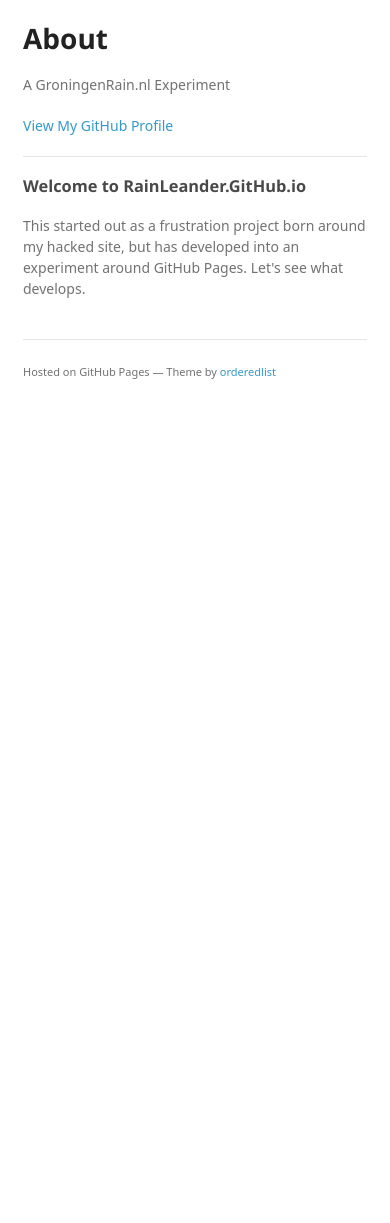
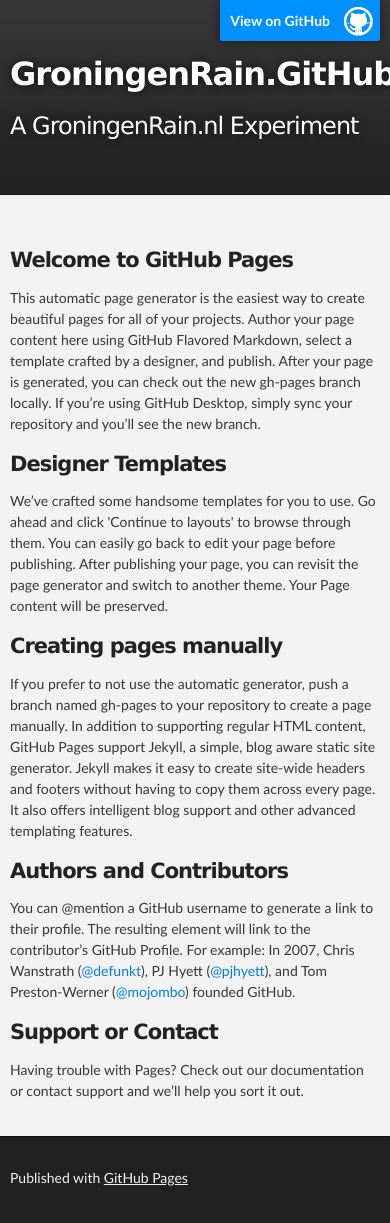
Before and after one commit to rainleander/rainleander.github.io, a Jekyll site: the page index.html, which Jekyll copies as it is, in a window 390 px wide. Built offline with Jekyll 4.4.1, drawn with Linux system fonts in a browser that asks for light colours; some web fonts are replaced; before the commit the page ends 900 px from its top, so only the background shows below that.

Commit message:
Replace master branch with page content via GitHub

```diff
--- a/index.html
+++ b/index.html
@@ -1,37 +1,58 @@
-<!doctype html>
+<!DOCTYPE html>
 <html>
+
   <head>
-    <meta charset="utf-8">
+    <meta charset='utf-8'>
     <meta http-equiv="X-UA-Compatible" content="chrome=1">
-    <title>About by rainleander</title>
+    <meta name="description" content="GroningenRain.GitHub.io : A GroningenRain.nl Experiment">
 
-    <link rel="stylesheet" href="stylesheets/styles.css">
-    <link rel="stylesheet" href="stylesheets/github-light.css">
-    <meta name="viewport" content="width=device-width">
-    <!--[if lt IE 9]>
-    <script src="//html5shiv.googlecode.com/svn/trunk/html5.js"></script>
-    <![endif]-->
+    <link rel="stylesheet" type="text/css" media="screen" href="stylesheets/stylesheet.css">
+
+    <title>GroningenRain.GitHub.io</title>
   </head>
+
   <body>
-    <div class="wrapper">
-      <header>
-        <h1>About</h1>
-        <p>A GroningenRain.nl Experiment</p>
+
+    <!-- HEADER -->
+    <div id="header_wrap" class="outer">
+        <header class="inner">
+          <a id="forkme_banner" href="https://github.com/rainleander">View on GitHub</a>
+
+          <h1 id="project_title">GroningenRain.GitHub.io</h1>
+          <h2 id="project_tagline">A GroningenRain.nl Experiment</h2>
+
+        </header>
+    </div>
+
+    <!-- MAIN CONTENT -->
+    <div id="main_content_wrap" class="outer">
+      <section id="main_content" class="inner">
+        <h3>
+<a id="welcome-to-github-pages" class="anchor" href="#welcome-to-github-pages" aria-hidden="true"><span aria-hidden="true" class="octicon octicon-link"></span></a>Welcome to GitHub Pages</h3>
+<p>This automatic page generator is the easiest way to create beautiful pages for all of your projects. Author your page content here using GitHub Flavored Markdown, select a template crafted by a designer, and publish. After your page is generated, you can check out the new gh-pages branch locally. If you’re using GitHub Desktop, simply sync your repository and you’ll see the new branch.</p>
+<h3>
+<a id="designer-templates" class="anchor" href="#designer-templates" aria-hidden="true"><span aria-hidden="true" class="octicon octicon-link"></span></a>Designer Templates</h3>
+<p>We’ve crafted some handsome templates for you to use. Go ahead and click 'Continue to layouts' to browse through them. You can easily go back to edit your page before publishing. After publishing your page, you can revisit the page generator and switch to another theme. Your Page content will be preserved.</p>
+<h3>
+<a id="creating-pages-manually" class="anchor" href="#creating-pages-manually" aria-hidden="true"><span aria-hidden="true" class="octicon octicon-link"></span></a>Creating pages manually</h3>
+<p>If you prefer to not use the automatic generator, push a branch named gh-pages to your repository to create a page manually. In addition to supporting regular HTML content, GitHub Pages support Jekyll, a simple, blog aware static site generator. Jekyll makes it easy to create site-wide headers and footers without having to copy them across every page. It also offers intelligent blog support and other advanced templating features.</p>
+<h3>
+<a id="authors-and-contributors" class="anchor" href="#authors-and-contributors" aria-hidden="true"><span aria-hidden="true" class="octicon octicon-link"></span></a>Authors and Contributors</h3>
+<p>You can @mention a GitHub username to generate a link to their profile. The resulting  element will link to the contributor’s GitHub Profile. For example: In 2007, Chris Wanstrath (<a class="user-mention" data-hovercard-type="user" data-hovercard-url="/users/defunkt/hovercard" data-octo-click="hovercard-link-click" data-octo-dimensions="link_type:self" href="https://github.com/defunkt">@defunkt</a>), PJ Hyett (<a class="user-mention" data-hovercard-type="user" data-hovercard-url="/users/pjhyett/hovercard" data-octo-click="hovercard-link-click" data-octo-dimensions="link_type:self" href="https://github.com/pjhyett">@pjhyett</a>), and Tom Preston-Werner (<a class="user-mention" data-hovercard-type="user" data-hovercard-url="/users/mojombo/hovercard" data-octo-click="hovercard-link-click" data-octo-dimensions="link_type:self" href="https://github.com/mojombo">@mojombo</a>) founded GitHub.</p>
+<h3>
+<a id="support-or-contact" class="anchor" href="#support-or-contact" aria-hidden="true"><span aria-hidden="true" class="octicon octicon-link"></span></a>Support or Contact</h3>
+<p>Having trouble with Pages? Check out our documentation or contact support and we’ll help you sort it out.</p>
+      </section>
+    </div>
+
+    <!-- FOOTER  -->
+    <div id="footer_wrap" class="outer">
+      <footer class="inner">
+        <p>Published with <a href="https://pages.github.com">GitHub Pages</a></p>
+      </footer>
+    </div>
 
 
-        <p class="view"><a href="https://github.com/rainleander">View My GitHub Profile</a></p>
-
-      </header>
-      <section>
-        <h3>
-<a id="welcome-to-rainleandergithubio" class="anchor" href="#welcome-to-rainleandergithubio" aria-hidden="true"><span aria-hidden="true" class="octicon octicon-link"></span></a>Welcome to RainLeander.GitHub.io</h3>
-<p>This started out as a frustration project born around my hacked site, but has developed into an experiment around GitHub Pages. Let's see what develops.</p>
-      </section>
-      <footer>
-        <p><small>Hosted on GitHub Pages &mdash; Theme by <a href="https://github.com/orderedlist">orderedlist</a></small></p>
-      </footer>
-    </div>
-    <script src="javascripts/scale.fix.js"></script>
 
   </body>
 </html>
--- /dev/null
+++ b/javascripts/main.js
@@ -0,0 +1 @@
+console.log('This would be the main JS file.');
--- /dev/null
+++ b/stylesheets/stylesheet.css
@@ -0,0 +1,425 @@
+/*******************************************************************************
+Slate Theme for GitHub Pages
+by Jason Costello, @jsncostello
+*******************************************************************************/
+
+@import url(github-light.css);
+
+/*******************************************************************************
+MeyerWeb Reset
+*******************************************************************************/
+
+html, body, div, span, applet, object, iframe,
+h1, h2, h3, h4, h5, h6, p, blockquote, pre,
+a, abbr, acronym, address, big, cite, code,
+del, dfn, em, img, ins, kbd, q, s, samp,
+small, strike, strong, sub, sup, tt, var,
+b, u, i, center,
+dl, dt, dd, ol, ul, li,
+fieldset, form, label, legend,
+table, caption, tbody, tfoot, thead, tr, th, td,
+article, aside, canvas, details, embed,
+figure, figcaption, footer, header, hgroup,
+menu, nav, output, ruby, section, summary,
+time, mark, audio, video {
+  margin: 0;
+  padding: 0;
+  border: 0;
+  font: inherit;
+  vertical-align: baseline;
+}
+
+/* HTML5 display-role reset for older browsers */
+article, aside, details, figcaption, figure,
+footer, header, hgroup, menu, nav, section {
+  display: block;
+}
+
+ol, ul {
+  list-style: none;
+}
+
+table {
+  border-collapse: collapse;
+  border-spacing: 0;
+}
+
+/*******************************************************************************
+Theme Styles
+*******************************************************************************/
+
+body {
+  box-sizing: border-box;
+  color:#373737;
+  background: #212121;
+  font-size: 16px;
+  font-family: 'Myriad Pro', Calibri, Helvetica, Arial, sans-serif;
+  line-height: 1.5;
+  -webkit-font-smoothing: antialiased;
+}
+
+h1, h2, h3, h4, h5, h6 {
+  margin: 10px 0;
+  font-weight: 700;
+  color:#222222;
+  font-family: 'Lucida Grande', 'Calibri', Helvetica, Arial, sans-serif;
+  letter-spacing: -1px;
+}
+
+h1 {
+  font-size: 36px;
+  font-weight: 700;
+}
+
+h2 {
+  padding-bottom: 10px;
+  font-size: 32px;
+  background: url('../images/bg_hr.png') repeat-x bottom;
+}
+
+h3 {
+  font-size: 24px;
+}
+
+h4 {
+  font-size: 21px;
+}
+
+h5 {
+  font-size: 18px;
+}
+
+h6 {
+  font-size: 16px;
+}
+
+p {
+  margin: 10px 0 15px 0;
+}
+
+footer p {
+  color: #f2f2f2;
+}
+
+a {
+  text-decoration: none;
+  color: #007edf;
+  text-shadow: none;
+
+  transition: color 0.5s ease;
+  transition: text-shadow 0.5s ease;
+  -webkit-transition: color 0.5s ease;
+  -webkit-transition: text-shadow 0.5s ease;
+  -moz-transition: color 0.5s ease;
+  -moz-transition: text-shadow 0.5s ease;
+  -o-transition: color 0.5s ease;
+  -o-transition: text-shadow 0.5s ease;
+  -ms-transition: color 0.5s ease;
+  -ms-transition: text-shadow 0.5s ease;
+}
+
+a:hover, a:focus {text-decoration: underline;}
+
+footer a {
+  color: #F2F2F2;
+  text-decoration: underline;
+}
+
+em {
+  font-style: italic;
+}
+
+strong {
+  font-weight: bold;
+}
+
+img {
+  position: relative;
+  margin: 0 auto;
+  max-width: 739px;
+  padding: 5px;
+  margin: 10px 0 10px 0;
+  border: 1px solid #ebebeb;
+
+  box-shadow: 0 0 5px #ebebeb;
+  -webkit-box-shadow: 0 0 5px #ebebeb;
+  -moz-box-shadow: 0 0 5px #ebebeb;
+  -o-box-shadow: 0 0 5px #ebebeb;
+  -ms-box-shadow: 0 0 5px #ebebeb;
+}
+
+p img {
+  display: inline;
+  margin: 0;
+  padding: 0;
+  vertical-align: middle;
+  text-align: center;
+  border: none;
+}
+
+pre, code {
+  width: 100%;
+  color: #222;
+  background-color: #fff;
+
+  font-family: Monaco, "Bitstream Vera Sans Mono", "Lucida Console", Terminal, monospace;
+  font-size: 14px;
+
+  border-radius: 2px;
+  -moz-border-radius: 2px;
+  -webkit-border-radius: 2px;
+}
+
+pre {
+  width: 100%;
+  padding: 10px;
+  box-shadow: 0 0 10px rgba(0,0,0,.1);
+  overflow: auto;
+}
+
+code {
+  padding: 3px;
+  margin: 0 3px;
+  box-shadow: 0 0 10px rgba(0,0,0,.1);
+}
+
+pre code {
+  display: block;
+  box-shadow: none;
+}
+
+blockquote {
+  color: #666;
+  margin-bottom: 20px;
+  padding: 0 0 0 20px;
+  border-left: 3px solid #bbb;
+}
+
+
+ul, ol, dl {
+  margin-bottom: 15px
+}
+
+ul {
+  list-style-position: inside;
+  list-style: disc;
+  padding-left: 20px;
+}
+
+ol {
+  list-style-position: inside;
+  list-style: decimal;
+  padding-left: 20px;
+}
+
+dl dt {
+  font-weight: bold;
+}
+
+dl dd {
+  padding-left: 20px;
+  font-style: italic;
+}
+
+dl p {
+  padding-left: 20px;
+  font-style: italic;
+}
+
+hr {
+  height: 1px;
+  margin-bottom: 5px;
+  border: none;
+  background: url('../images/bg_hr.png') repeat-x center;
+}
+
+table {
+  border: 1px solid #373737;
+  margin-bottom: 20px;
+  text-align: left;
+ }
+
+th {
+  font-family: 'Lucida Grande', 'Helvetica Neue', Helvetica, Arial, sans-serif;
+  padding: 10px;
+  background: #373737;
+  color: #fff;
+ }
+
+td {
+  padding: 10px;
+  border: 1px solid #373737;
+ }
+
+form {
+  background: #f2f2f2;
+  padding: 20px;
+}
+
+/*******************************************************************************
+Full-Width Styles
+*******************************************************************************/
+
+.outer {
+  width: 100%;
+}
+
+.inner {
+  position: relative;
+  max-width: 640px;
+  padding: 20px 10px;
+  margin: 0 auto;
+}
+
+#forkme_banner {
+  display: block;
+  position: absolute;
+  top:0;
+  right: 10px;
+  z-index: 10;
+  padding: 10px 50px 10px 10px;
+  color: #fff;
+  background: url('../images/blacktocat.png') #0090ff no-repeat 95% 50%;
+  font-weight: 700;
+  box-shadow: 0 0 10px rgba(0,0,0,.5);
+  border-bottom-left-radius: 2px;
+  border-bottom-right-radius: 2px;
+}
+
+#header_wrap {
+  background: #212121;
+  background: -moz-linear-gradient(top, #373737, #212121);
+  background: -webkit-linear-gradient(top, #373737, #212121);
+  background: -ms-linear-gradient(top, #373737, #212121);
+  background: -o-linear-gradient(top, #373737, #212121);
+  background: linear-gradient(top, #373737, #212121);
+}
+
+#header_wrap .inner {
+  padding: 50px 10px 30px 10px;
+}
+
+#project_title {
+  margin: 0;
+  color: #fff;
+  font-size: 42px;
+  font-weight: 700;
+  text-shadow: #111 0px 0px 10px;
+}
+
+#project_tagline {
+  color: #fff;
+  font-size: 24px;
+  font-weight: 300;
+  background: none;
+  text-shadow: #111 0px 0px 10px;
+}
+
+#downloads {
+  position: absolute;
+  width: 210px;
+  z-index: 10;
+  bottom: -40px;
+  right: 0;
+  height: 70px;
+  background: url('../images/icon_download.png') no-repeat 0% 90%;
+}
+
+.zip_download_link {
+  display: block;
+  float: right;
+  width: 90px;
+  height:70px;
+  text-indent: -5000px;
+  overflow: hidden;
+  background: url(../images/sprite_download.png) no-repeat bottom left;
+}
+
+.tar_download_link {
+  display: block;
+  float: right;
+  width: 90px;
+  height:70px;
+  text-indent: -5000px;
+  overflow: hidden;
+  background: url(../images/sprite_download.png) no-repeat bottom right;
+  margin-left: 10px;
+}
+
+.zip_download_link:hover {
+  background: url(../images/sprite_download.png) no-repeat top left;
+}
+
+.tar_download_link:hover {
+  background: url(../images/sprite_download.png) no-repeat top right;
+}
+
+#main_content_wrap {
+  background: #f2f2f2;
+  border-top: 1px solid #111;
+  border-bottom: 1px solid #111;
+}
+
+#main_content {
+  padding-top: 40px;
+}
+
+#footer_wrap {
+  background: #212121;
+}
+
+
+
+/*******************************************************************************
+Small Device Styles
+*******************************************************************************/
+
+@media screen and (max-width: 480px) {
+  body {
+    font-size:14px;
+  }
+
+  #downloads {
+    display: none;
+  }
+
+  .inner {
+    min-width: 320px;
+    max-width: 480px;
+  }
+
+  #project_title {
+  font-size: 32px;
+  }
+
+  h1 {
+    font-size: 28px;
+  }
+
+  h2 {
+    font-size: 24px;
+  }
+
+  h3 {
+    font-size: 21px;
+  }
+
+  h4 {
+    font-size: 18px;
+  }
+
+  h5 {
+    font-size: 14px;
+  }
+
+  h6 {
+    font-size: 12px;
+  }
+
+  code, pre {
+    min-width: 320px;
+    max-width: 480px;
+    font-size: 11px;
+  }
+
+}
```
Also changed, not shown: params.json (+1 -1 lines), images/bg_hr.png (added), images/blacktocat.png (added), images/icon_download.png (added), images/sprite_download.png (added).
